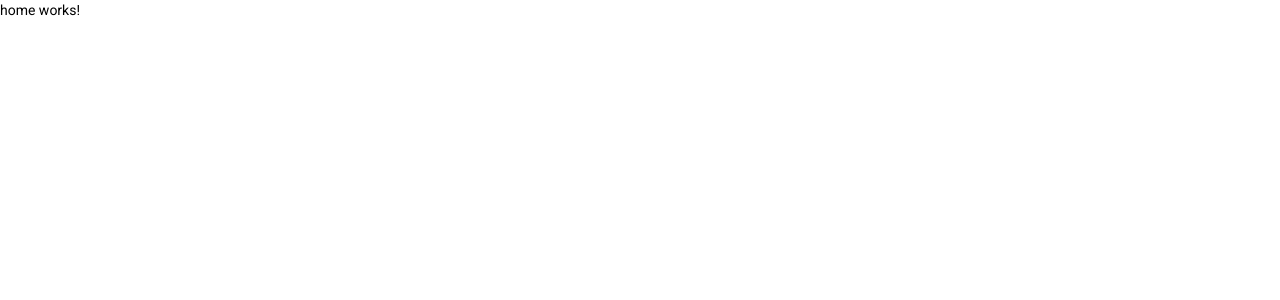
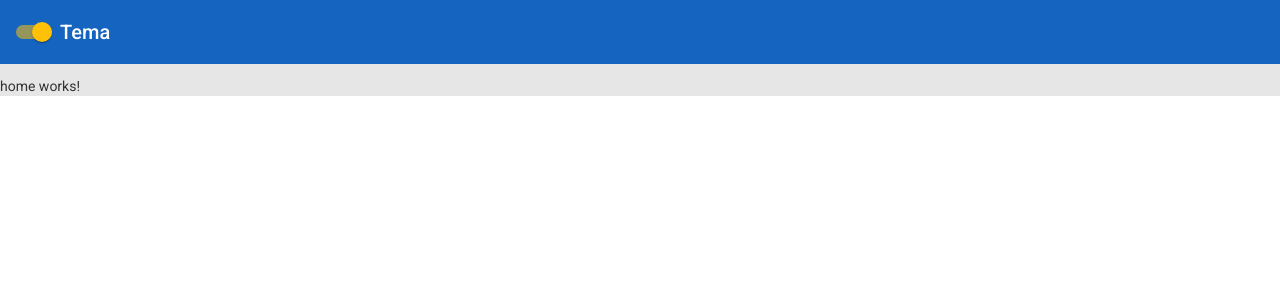
Before and after one commit to bdmtnz/NotFound, an Angular app in the folder ClientApp/: page / in a window 1280 px wide. Shown: the top 300 px of the page. Built offline with nearby package versions, Linux system fonts and the light colour scheme.

Commit message:
(ClientApp) Add: Tema light y dark

```diff
--- a/ClientApp/angular.json
+++ b/ClientApp/angular.json
@@ -24,7 +24,7 @@
               "src/assets"
             ],
             "styles": [
-              "./node_modules/@angular/material/prebuilt-themes/purple-green.css",
+              "src/custom-theme.scss",
               "src/styles.css"
             ],
             "scripts": []
@@ -74,7 +74,7 @@
             "tsConfig": "src/tsconfig.spec.json",
             "karmaConfig": "src/karma.conf.js",
             "styles": [
-              "./node_modules/@angular/material/prebuilt-themes/purple-green.css",
+              "src/custom-theme.scss",
               "src/styles.css"
             ],
             "scripts": [],
@@ -108,16 +108,14 @@
               "outputHashing": "all",
               "sourceMap": false,
               "namedChunks": false,
-              "extractLicenses": true,
-              "vendorChunk": true
+              "extractLicenses": true
             },
             "production": {
               "optimization": true,
               "outputHashing": "all",
               "sourceMap": false,
               "namedChunks": false,
-              "extractLicenses": true,
-              "vendorChunk": false
+              "extractLicenses": true
             }
           }
         }
--- a/ClientApp/src/app/app.component.html
+++ b/ClientApp/src/app/app.component.html
@@ -1,5 +1,12 @@
-<body>
+<div style="background: inherit">
+  <p>
+    <mat-toolbar color="primary">
+      <form [formGroup]="formGroup">
+        <mat-slide-toggle formControlName="switchTheme" color="accent">Tema</mat-slide-toggle>
+      </form>
+    </mat-toolbar>
+  </p>
   <div class="container">
     <router-outlet></router-outlet>
   </div>
-</body>
+</div>
--- a/ClientApp/src/app/app.component.ts
+++ b/ClientApp/src/app/app.component.ts
@@ -1,9 +1,42 @@
-import { Component } from '@angular/core';
+import { Component, HostBinding, OnInit } from '@angular/core'; //CORE
+import { FormBuilder, FormGroup } from '@angular/forms'; //REACTIVOS
+import { OverlayContainer } from '@angular/cdk/overlay'; //THEMES
 
 @Component({
   selector: 'app-root',
   templateUrl: './app.component.html'
 })
-export class AppComponent {
+export class AppComponent implements OnInit{
   title = 'app';
+  @HostBinding('class') componentCssClass : any;
+  formGroup: FormGroup;
+  over:OverlayContainer;
+
+  constructor(over:OverlayContainer, formBuilder:FormBuilder)
+  {
+    this.over = over;
+    this.build(formBuilder);
+  }
+
+  ngOnInit(){
+    this.formGroup.controls.switchTheme.valueChanges.subscribe(
+      data => {
+        this.onSetTheme(data);
+      }
+    );
+  }
+
+  private build(fb:FormBuilder){
+    this.formGroup = fb.group({
+      switchTheme: true,
+    });
+  }
+
+
+  public onSetTheme(o:boolean){
+    console.log(o?'light-theme':'dark-theme');
+    this.over.getContainerElement().classList.add(o?'light-theme':'dark-theme');
+    this.componentCssClass = o?'light-theme':'dark-theme';
+  }
+
 }
--- a/ClientApp/src/app/cpts/nopath/nopath.component.html
+++ b/ClientApp/src/app/cpts/nopath/nopath.component.html
@@ -1 +1 @@
-<p>nopath works!</p>
+<img src="https://media1.tenor.com/images/ab174d6e7a10b9ac9c0462406e5ac6db/tenor.gif?itemid=18204243" alt="" srcset="">
--- /dev/null
+++ b/ClientApp/src/custom-theme.scss
@@ -0,0 +1,41 @@
+@import '~@angular/material/theming';
+
+@include mat-core();
+
+$light-primary: mat-palette($mat-blue, 800);
+$light-accent: mat-palette($mat-amber);
+$light-warn: mat-palette($mat-red);
+
+$dark-primary: mat-palette($mat-purple);
+$dark-accent: mat-palette($mat-green);
+$dark-warn: mat-palette($mat-red);
+
+$light-theme: mat-light-theme((
+    color: (
+        primary: $light-primary,
+        accent: $light-accent,
+        warn: $light-warn,
+    )
+));
+
+$dark-theme: mat-dark-theme((
+    color: (
+        primary: $dark-primary,
+        accent: $dark-accent,
+        warn: $dark-warn,
+    )
+));
+
+.light-theme{
+    @include angular-material-theme($light-theme);
+    background: rgb(230, 230, 230);
+    color: rgb(50, 50, 50);
+    transition: 2s;
+}
+
+.dark-theme{
+    @include angular-material-theme($dark-theme);
+    background: rgb(50, 50, 50);
+    color: rgb(230, 230, 230);
+    transition: 2s;
+}
--- a/ClientApp/src/index.html
+++ b/ClientApp/src/index.html
@@ -11,6 +11,6 @@
     <link href="https://fonts.googleapis.com/icon?family=Material+Icons" rel="stylesheet">
 </head>
   <body class="mat-typography">
-    <app-root>Loading...</app-root>
+    <app-root class="light-theme">Loading...</app-root>
   </body>
 </html>
```
Also changed, not shown: ClientApp/src/app/app.module.ts (+8 -1 lines), ClientApp/src/styles.css (line endings or trailing spaces).
